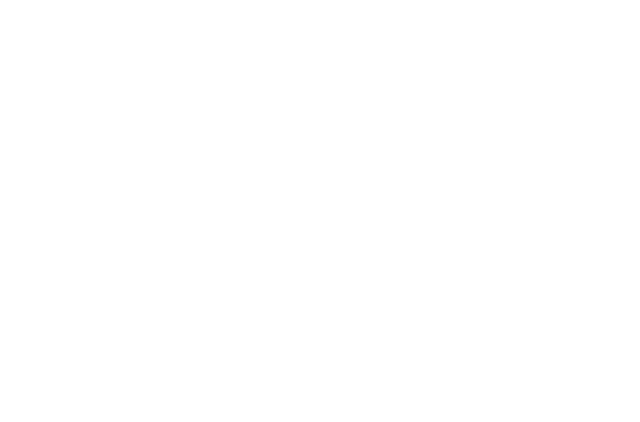
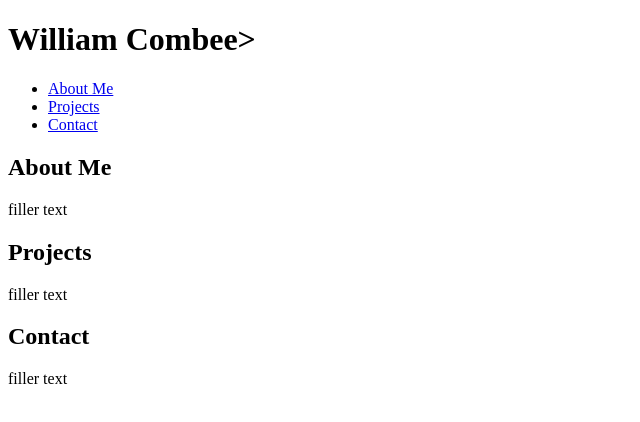
Before and after one commit to Willyum863/My_Profile, a plain HTML site: page index.html in a window 1280 px wide. Shown: the whole page, without its empty margins (0-640 px from the left). Drawn offline with Linux system fonts and the light colour scheme.

Commit message:
added nav and nav-box

```diff
--- a/index.html
+++ b/index.html
@@ -8,6 +8,35 @@
     <title>William Combee Profile</title>
 </head>
 <body>
-
+    <header>
+        <h1>William Combee></h1>
+        <nav>
+            <ul>
+                <li>
+                    <a href="#about-me">About Me</a>
+                </li>
+                <li>
+                    <a href="#projects">Projects</a>
+                </li>
+                <li>
+                    <a href="#contact">Contact</a>
+                </li>
+            </ul>
+        </nav>
+    </header>
+  <main>
+    <section id="about-me" class="nav-box">
+        <h2>About Me</h2>
+            <p>filler text</p>
+    </section>
+    <section id="projects" class="nav-box">
+        <h2>Projects</h2>
+            <p>filler text</p>
+    </section>
+    <section id="contact" class="nav-box">
+        <h2>Contact</h2>
+            <p>filler text</p>
+    </section>
+  </main>
 </body>
 </html>
```
